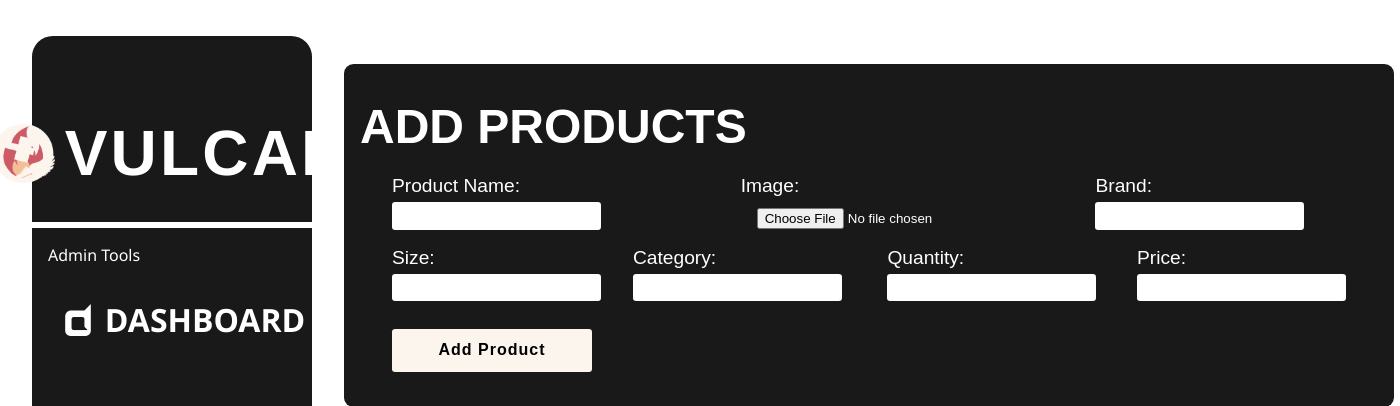
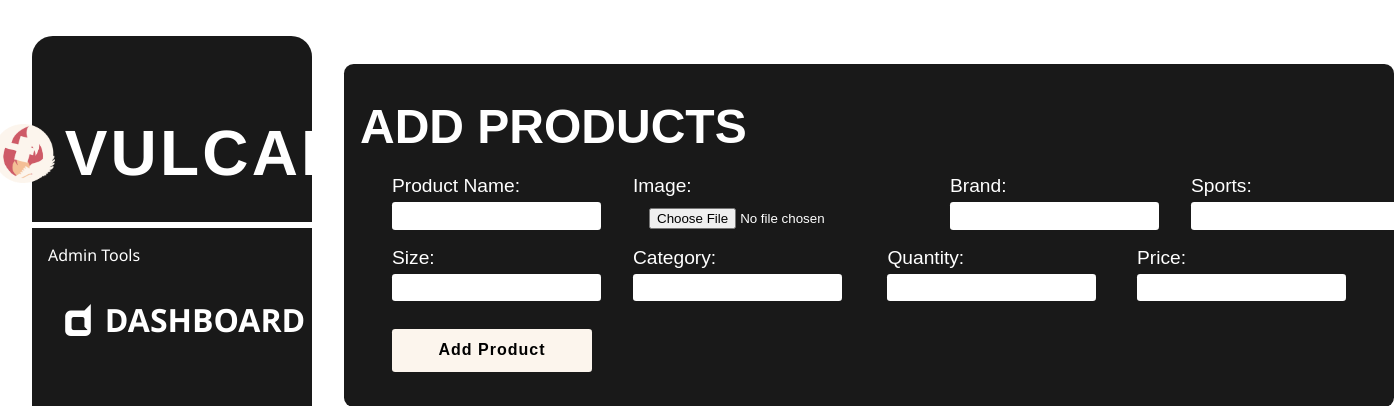
Before and after one commit to ClydeMondero/SportsHub, a PHP site: page /add-items.php in a window 1400 px wide. Shown: the top 406 px of the page. Run offline with PHP 8.4, Linux system fonts and the light colour scheme.

Commit message:
Add Items (Namali ng Unang Commit)

```diff
--- a/php/add-items.php
+++ b/php/add-items.php
@@ -24,6 +24,7 @@
                         <label for="txt-product-name">Product Name: <input type="text" name="txt-product-name" id="txt-product-name" required></label>
                         <label for="file-image">Image: <input type="file" name="file-image" id="file-image" required></label>
                         <label for="txt-brand">Brand: <input type="text" name="txt-brand" id="txt-brand" required></label>
+                        <label for="txt-sports">Sports: <input type="text" name="txt-sports" id="txt-sports" required></label>
                     </div>
                     <div class="form-labels-two">
                         <label for="txt-size">Size: <input type="text" name="txt-size" id="txt-size" required></label>
```
